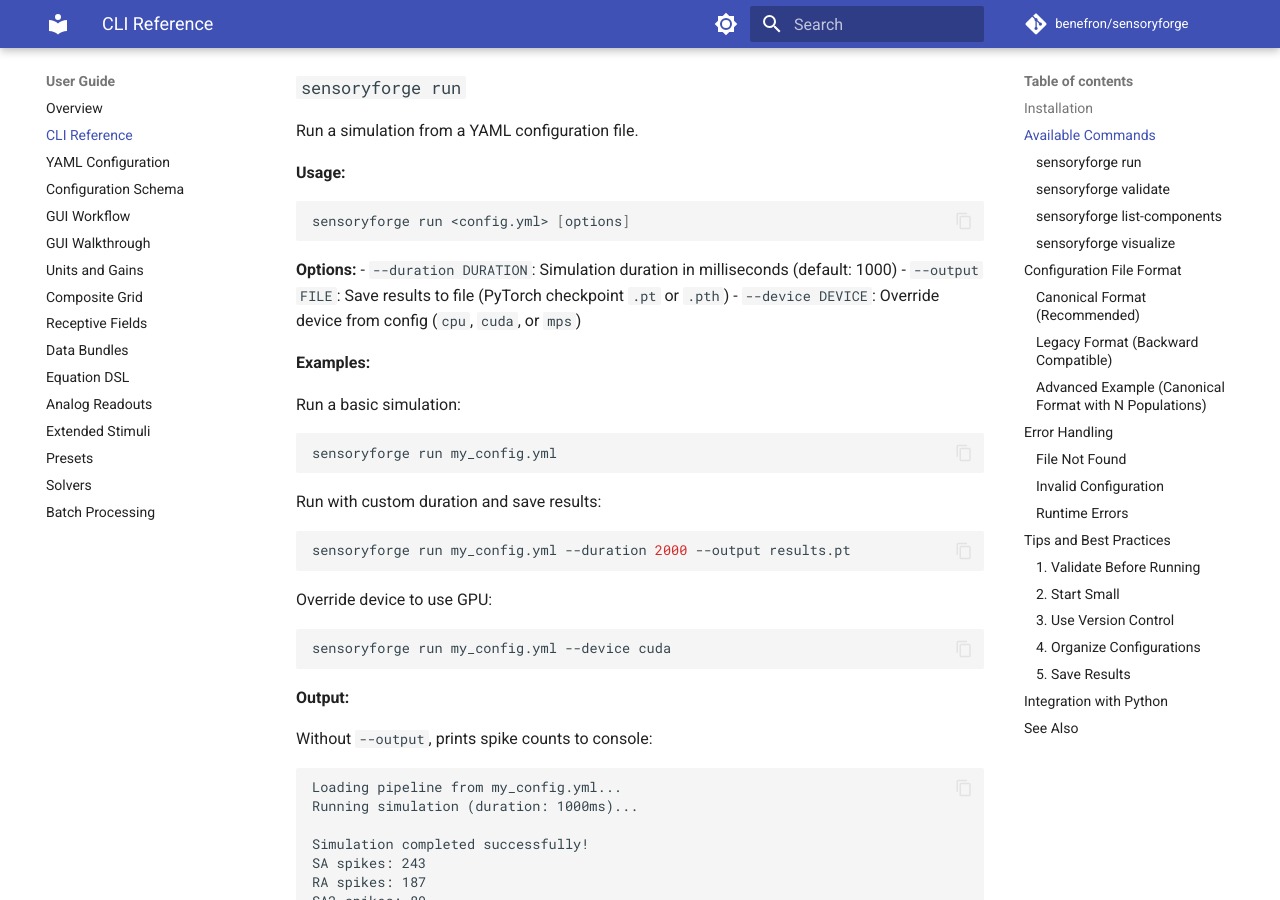
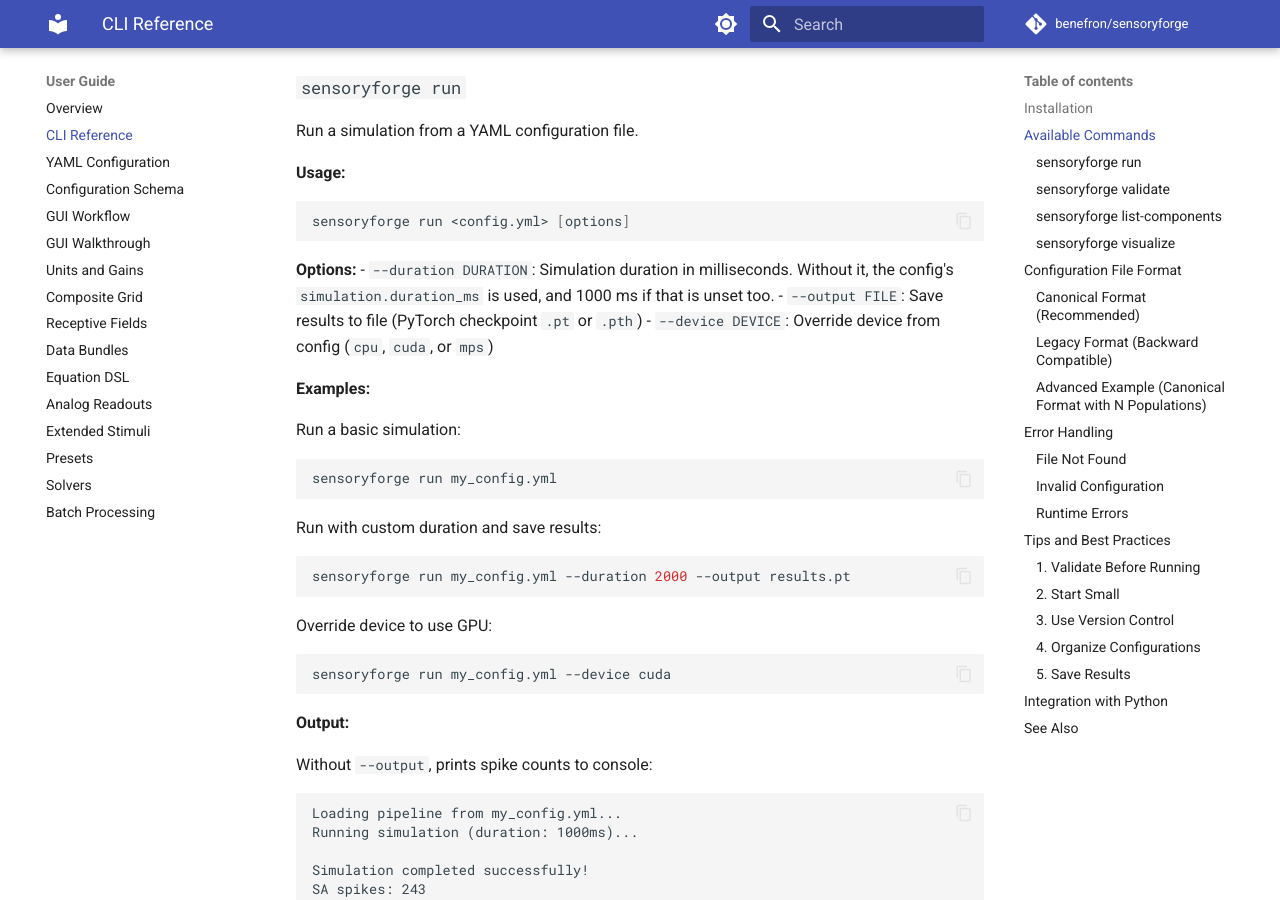
Before and after one commit to benefron/sensoryforge, an MkDocs documentation site: the page built from docs/user_guide/cli.md, in a window 1280 px wide and 900 px high, scrolled down 550 px. Built offline with MkDocs 1.6.1 and Material for MkDocs 9.7.7, drawn with Linux system fonts in a browser that asks for light colours; comment, search, counter and statistics services are not loaded; the version menu is left out.

Commit message:
docs(cli): --duration falls back to the config's duration_ms
Co-Authored-By: Claude Opus 5 (1M context) <noreply@anthropic.com>
Claude-Session: https://claude.ai/code/session_01B2Kx8QHNL7kk6FRSFEugrM

````diff
--- a/docs/user_guide/cli.md
+++ b/docs/user_guide/cli.md
@@ -26,7 +26,7 @@ sensoryforge run <config.yml> [options]
 ```
 
 **Options:**
-- `--duration DURATION`: Simulation duration in milliseconds (default: 1000)
+- `--duration DURATION`: Simulation duration in milliseconds. Without it, the config's `simulation.duration_ms` is used, and 1000 ms if that is unset too.
 - `--output FILE`: Save results to file (PyTorch checkpoint `.pt` or `.pth`)
 - `--device DEVICE`: Override device from config (`cpu`, `cuda`, or `mps`)
 
````
